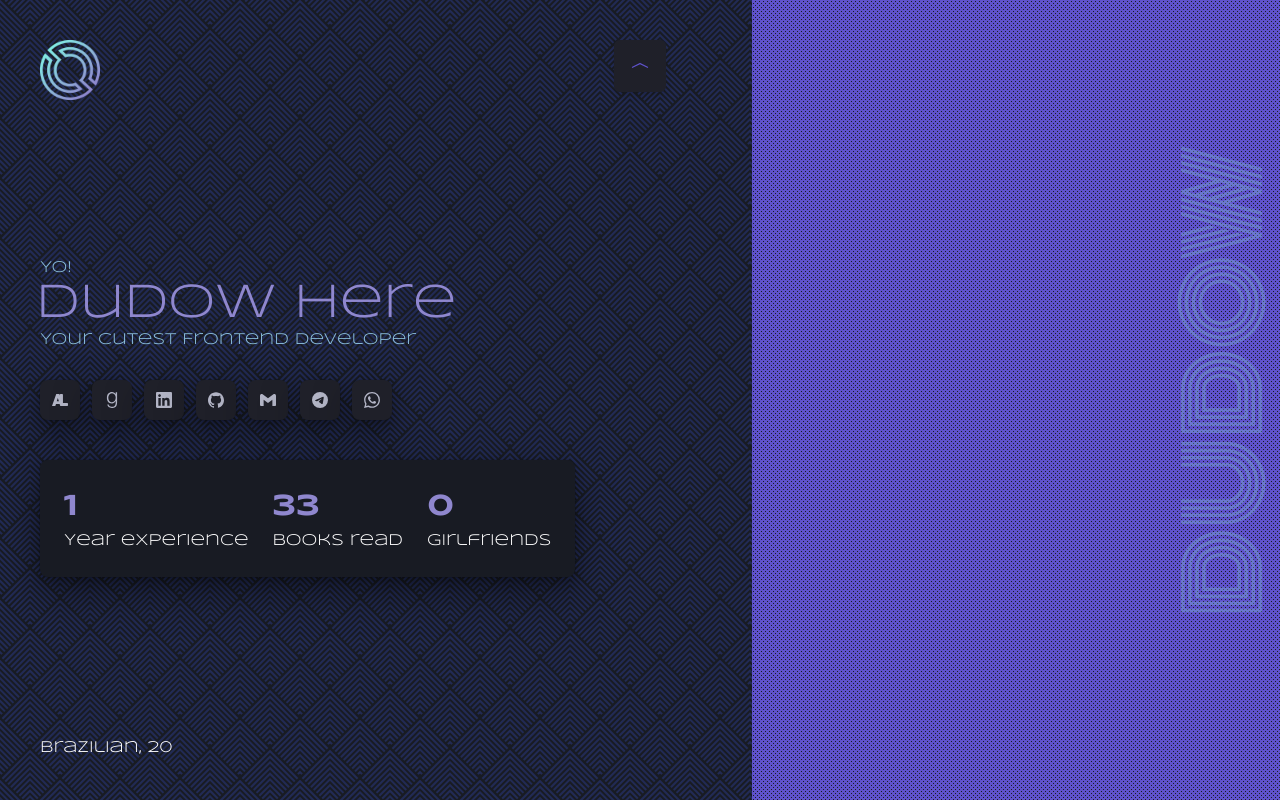
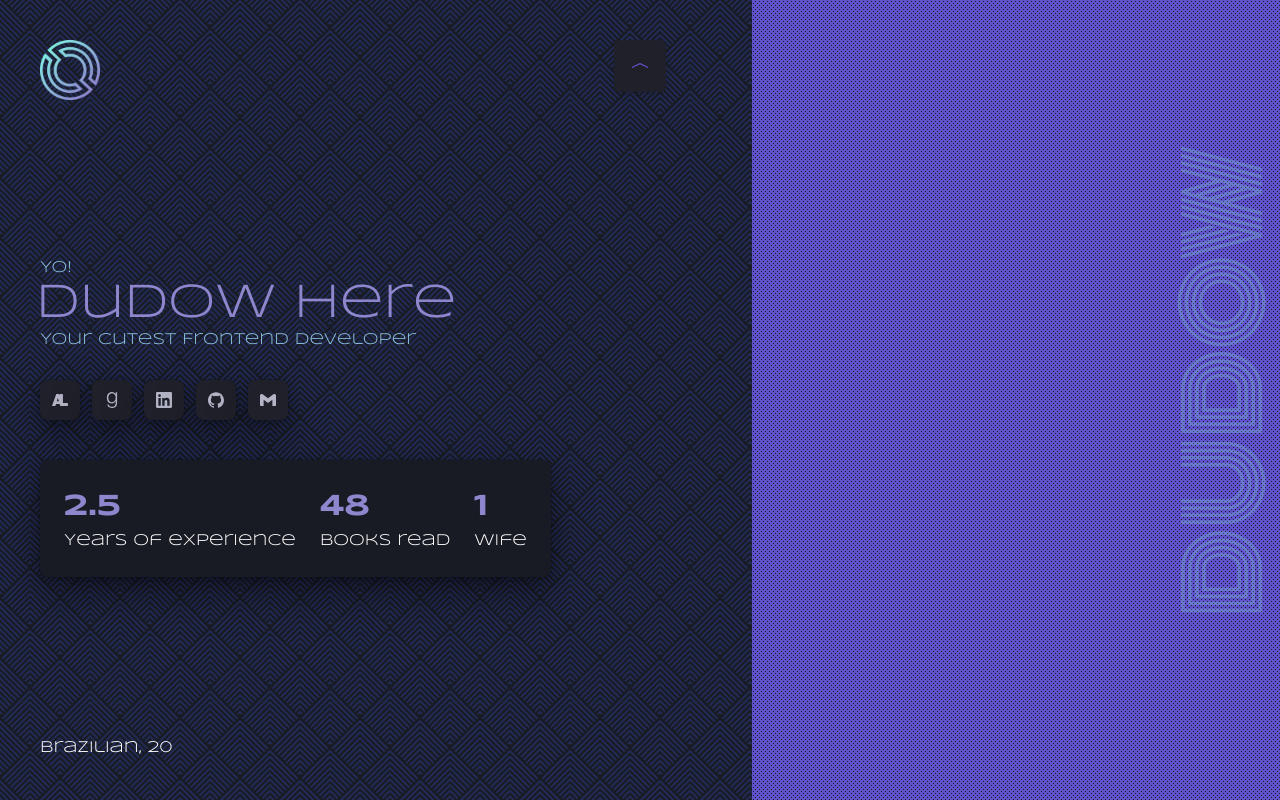
Before and after one commit to Dudow/Resume, a Next.js app: page /Content/AboutMe in a window 1280 px wide. Shown: the top 800 px of the page. Built offline with nearby package versions, Linux system fonts and the light colour scheme.

Commit message:
Update about me data

```diff
--- a/src/pages/Content/AboutMe.tsx
+++ b/src/pages/Content/AboutMe.tsx
@@ -71,14 +71,6 @@ export default function AboutMe() {
                   destiny="mailto:edu30.nm@gmail.com.br"
                   image={SiGmail}
                 />
-                <AboutMeMiniCard
-                  destiny="https://t.me/virgemAosVinte"
-                  image={SiTelegram}
-                />
-                <AboutMeMiniCard
-                  destiny="https://wa.me/5543999672966?text=E aí, Dudow!"
-                  image={SiWhatsapp}
-                />
               </Flex>
               <Flex
                 gap={6}
@@ -91,21 +83,21 @@ export default function AboutMe() {
               >
                 <Flex flexDir="column">
                   <Text fontSize="3xl" fontWeight="bold" color="#8f87ce">
-                    1
+                    2.5
                   </Text>
-                  <Text>Year experience</Text>
+                  <Text>Years of experience</Text>
                 </Flex>
                 <Flex flexDir="column">
                   <Text fontSize="3xl" fontWeight="bold" color="#8f87ce">
-                    33
+                    48
                   </Text>
                   <Text>Books read</Text>
                 </Flex>
                 <Flex flexDir="column">
                   <Text fontSize="3xl" fontWeight="bold" color="#8f87ce">
-                    0
+                    1
                   </Text>
-                  <Text>Girlfriends</Text>
+                  <Text>Wife</Text>
                 </Flex>
               </Flex>
             </Flex>
```
